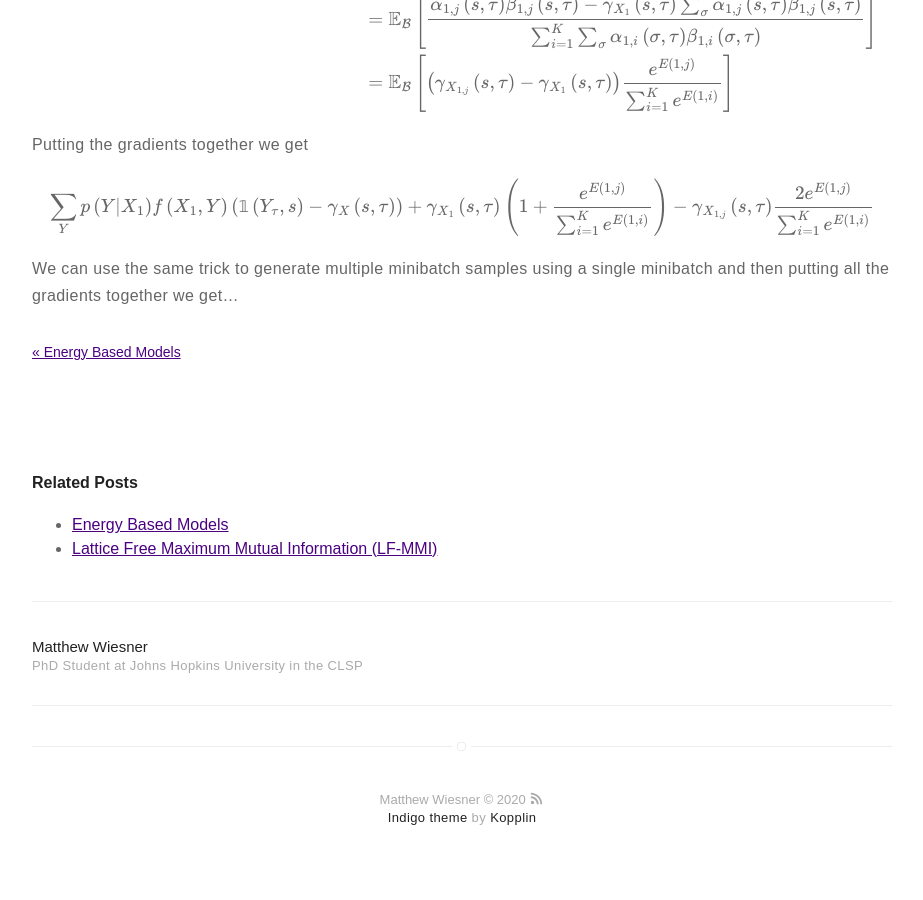
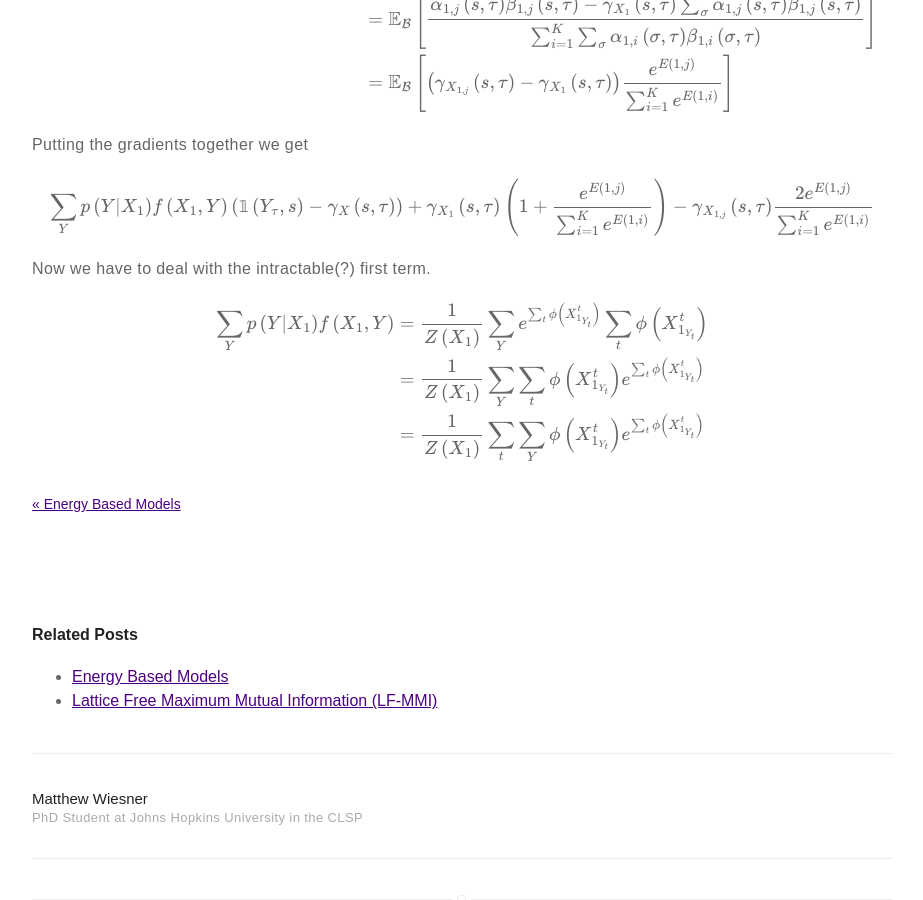
Before and after one commit to m-wiesner/m-wiesner.github.io, a Jekyll site: the page built from _posts/2020-10-30-Variational-Bounds-on-Mutual-Information.markdown, in a window 1280 px wide and 900 px high, scrolled down 9492 px. Shown: the whole window, without its empty margins (178-1101 px from the left). Built offline with Jekyll 4.4.1, drawn with Linux system fonts in a browser that asks for light colours; formulas are drawn with MathJax 3.

Commit message:
Update 2020-10-30-Variational-Bounds-on-Mutual-Information.markdown

```diff
--- a/_posts/2020-10-30-Variational-Bounds-on-Mutual-Information.markdown
+++ b/_posts/2020-10-30-Variational-Bounds-on-Mutual-Information.markdown
@@ -337,7 +337,13 @@ $$\begin{align}
 \sum_Y p\left(Y | X_1\right) f\left(X_1, Y\right)\left(\mathbb{1}\left(Y_{\tau}, s\right) - \gamma_{X}\left(s, \tau \right)\right) + \gamma_{X_1}\left(s, \tau\right)\left(1 + \frac{e^{E\left(1, j\right)}}{\sum_{i=1}^K e^{E\left(1, i\right)}}\right) -  \gamma_{X_{1, j}}\left(s, \tau\right) \frac{2e^{E\left(1, j\right)}}{\sum_{i=1}^K e^{E\left(1, i\right)}}
 \end{align}$$
 
-We can use the same trick to generate multiple minibatch samples using a single minibatch and then putting all the gradients together we get...
+Now we have to deal with the intractable(?) first term.
+
+$$\begin{align}
+\sum_Y p\left(Y | X_1\right) f\left(X_1, Y\right) &= \frac{1}{Z\left(X_1\right)} \sum_Y e^{\sum_t \phi\left(X_{1_{Y_t}}^t\right)} \sum_t \phi\left(X_{1_{Y_t}}^t\right) \\
+&= \frac{1}{Z\left(X_1\right)} \sum_Y \sum_t \phi\left(X_{1_{Y_t}}^t\right) e^{\sum_t \phi\left(X_{1_{Y_t}}^t\right)} \\
+&= \frac{1}{Z\left(X_1\right)} \sum_t \sum_Y \phi\left(X_{1_{Y_t}}^t\right) e^{\sum_t\phi\left(X_{1_{Y_t}}^t\right)} \\
+\end{align}$$
 
 <!--
 ### Semi-supervised Algorithm
```
